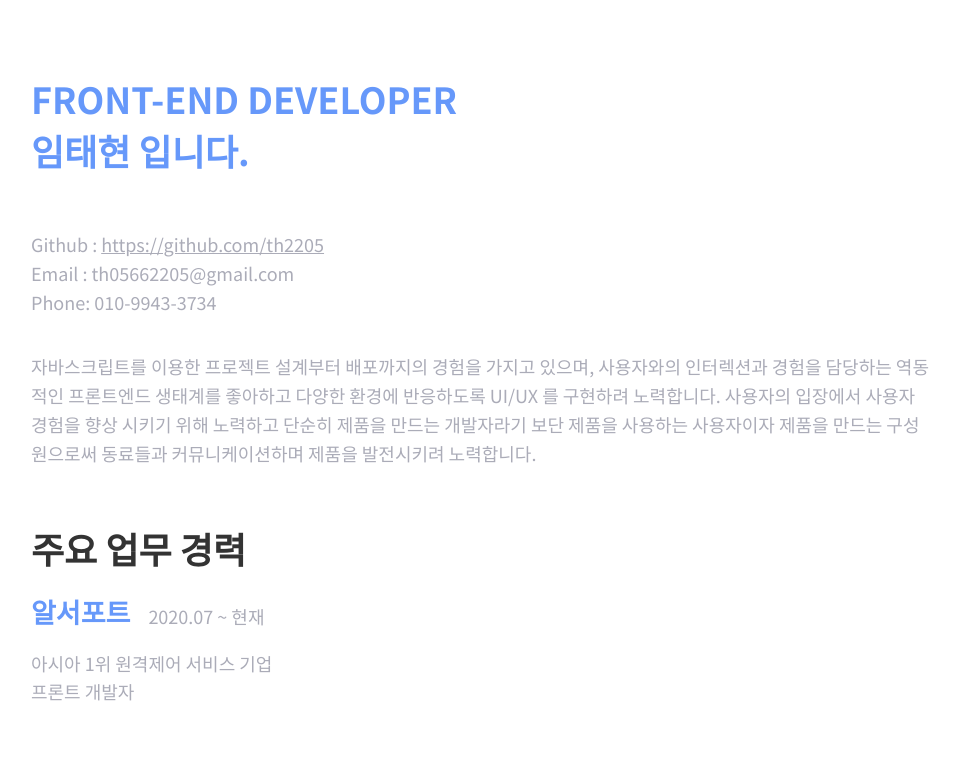
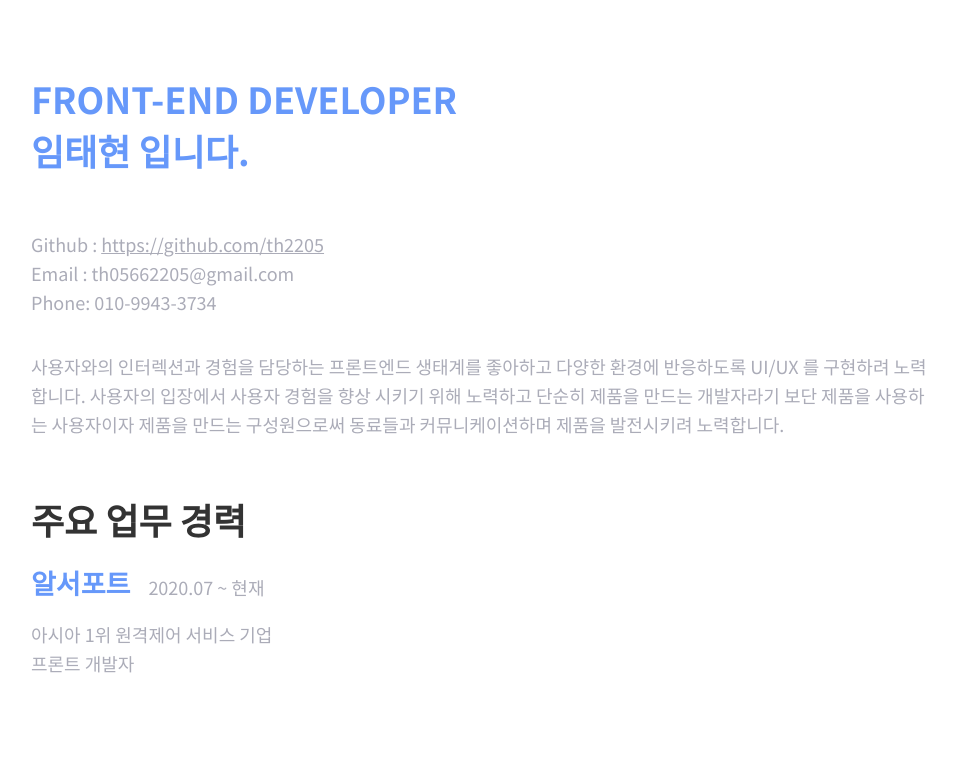
Before and after one commit to th2205/my-blog, a Next.js app: page /resume in a window 1280 px wide. Shown: the top 757 px of the page, without its empty margins (159-1117 px from the left). Built offline with nearby package versions, Linux system fonts and the light colour scheme.

Commit message:
feat: update

```diff
--- a/data/myData.ts
+++ b/data/myData.ts
@@ -3,7 +3,7 @@ export default {
   git: "https://github.com/th2205",
   email: "th05662205@gmail.com",
   about:
-    "자바스크립트를 이용한 프로젝트 설계부터 배포까지의 경험을 가지고 있으며, 사용자와의 인터렉션과 경험을 담당하는 역동적인 프론트엔드 생태계를 좋아하고 다양한 환경에 반응하도록 UI/UX 를 구현하려 노력합니다. 사용자의 입장에서 사용자 경험을 향상 시키기 위해 노력하고 단순히 제품을 만드는 개발자라기 보단 제품을 사용하는 사용자이자 제품을 만드는 구성원으로써 동료들과 커뮤니케이션하며 제품을 발전시키려 노력합니다.",
+    "사용자와의 인터렉션과 경험을 담당하는 프론트엔드 생태계를 좋아하고 다양한 환경에 반응하도록 UI/UX 를 구현하려 노력합니다. 사용자의 입장에서 사용자 경험을 향상 시키기 위해 노력하고 단순히 제품을 만드는 개발자라기 보단 제품을 사용하는 사용자이자 제품을 만드는 구성원으로써 동료들과 커뮤니케이션하며 제품을 발전시키려 노력합니다.",
   phone: "010-9943-3734",
   companies: [
     {
```
